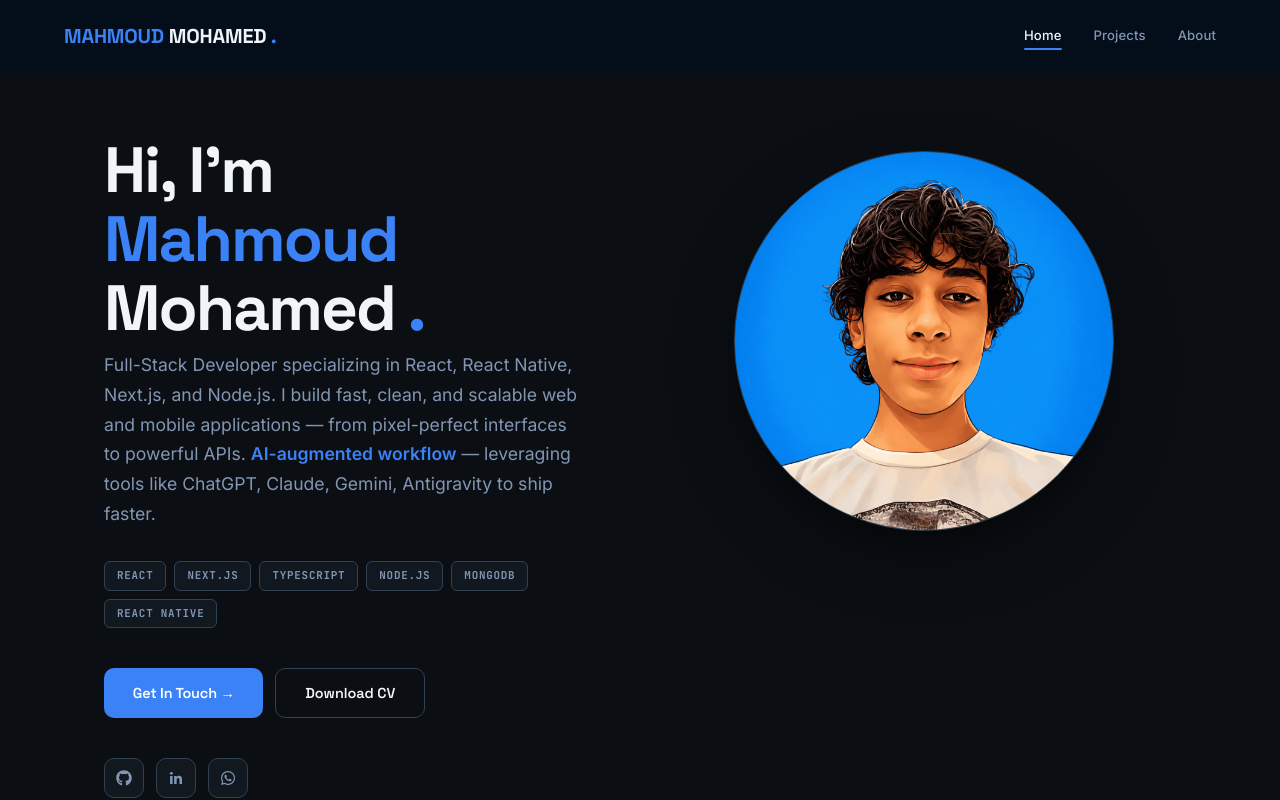
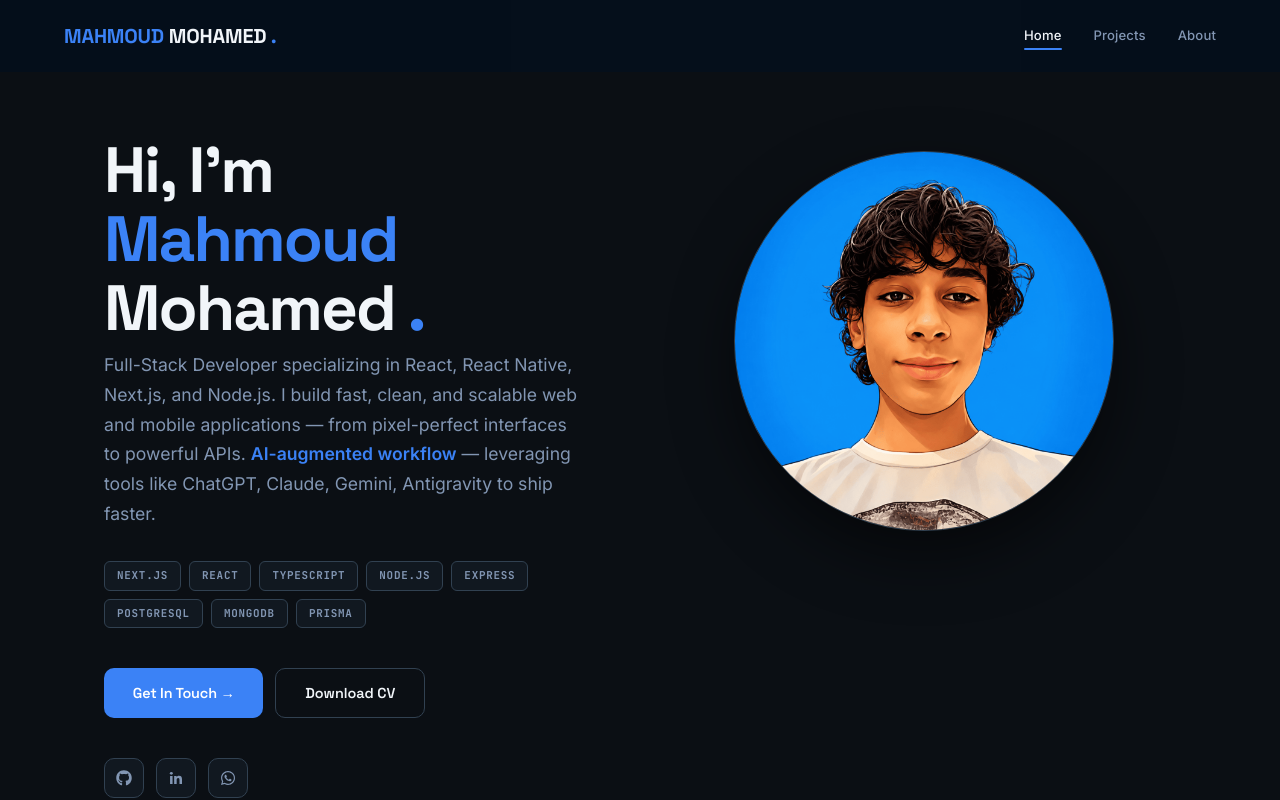
Before and after one commit to mahmou9d/profile, a React (Vite) app: page / in a window 1280 px wide. Shown: the top 800 px of the page. Built offline with nearby package versions, Linux system fonts and the light colour scheme.

Commit message:
feat: update hero stack pills to reflect full tech stack

```diff
--- a/src/component/2-hero/hero.tsx
+++ b/src/component/2-hero/hero.tsx
@@ -19,14 +19,7 @@ const ITEM: Variants = {
   },
 };
 
-const STACK = [
-  "React",
-  "Next.js",
-  "TypeScript",
-  "Node.js",
-  "MongoDB",
-  "React Native",
-];
+const STACK = ["Next.js", "React", "TypeScript", "Node.js", "Express", "PostgreSQL", "MongoDB", "Prisma"];
 
 const Hero = () => {
   const handleCV = useCallback((e: React.MouseEvent) => {
```
